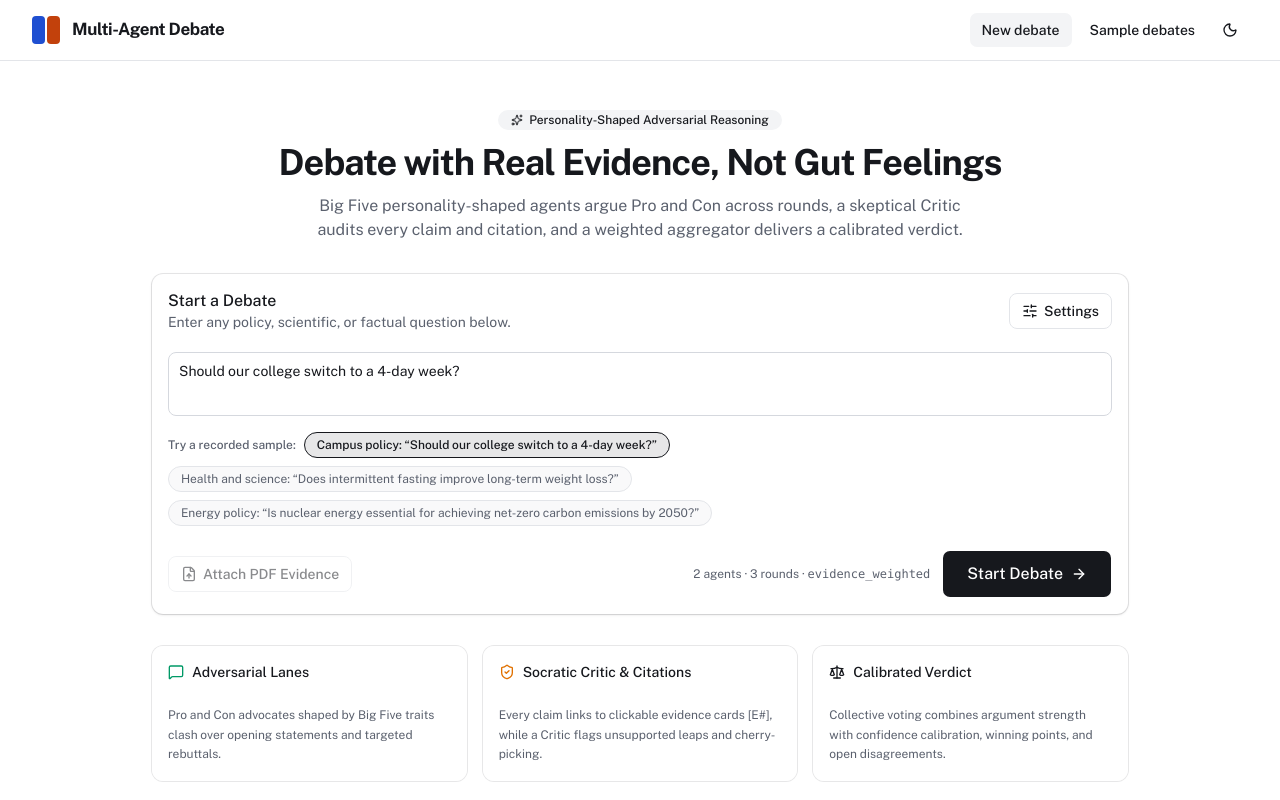
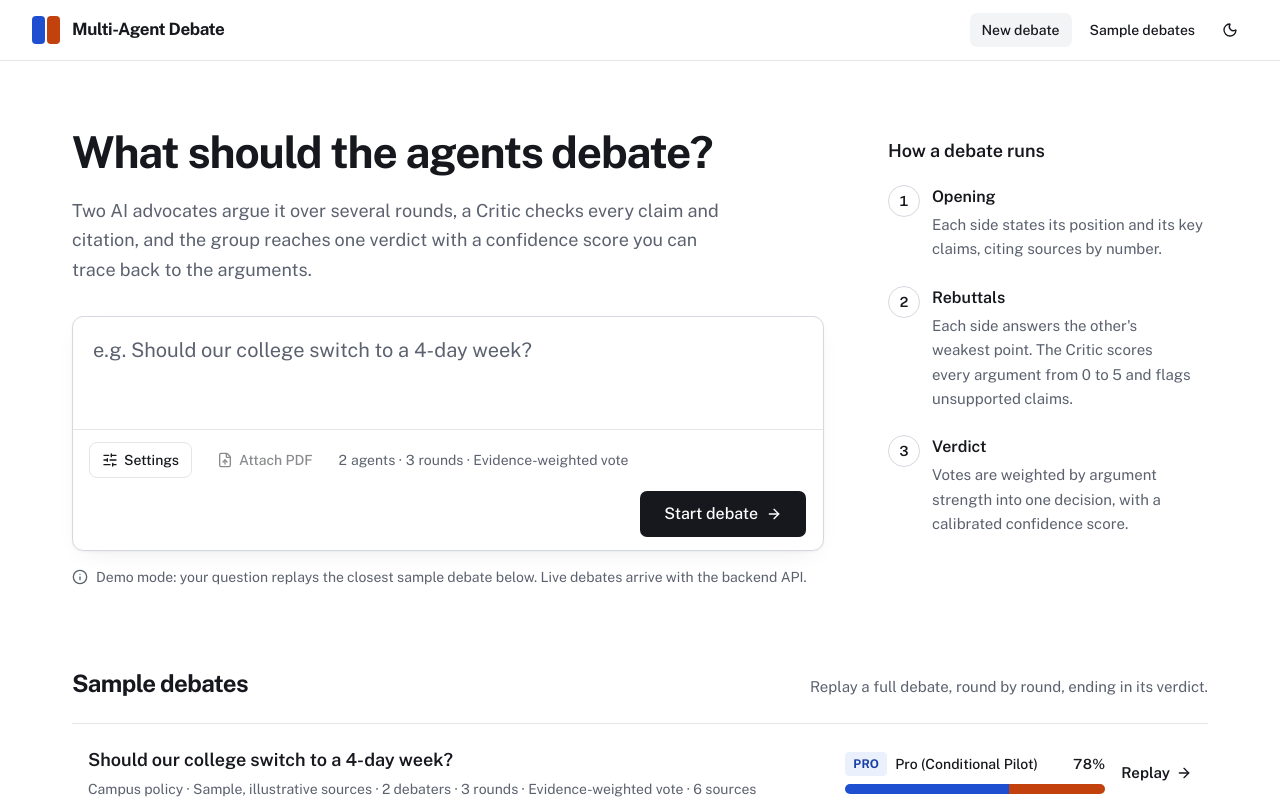
Before and after one commit to AdityaKrishnamurthy/Multi-Agent-Debate, a Next.js app in the folder frontend/: page / in a window 1280 px wide. Shown: the top 800 px of the page. Built offline with nearby package versions, Linux system fonts and the light colour scheme.

Commit message:
Redesign the home page and sample debate list

```diff
--- a/frontend/app/page.tsx
+++ b/frontend/app/page.tsx
@@ -1,24 +1,10 @@
 "use client";
 
 import { useState } from "react";
+import Link from "next/link";
 import { useRouter } from "next/navigation";
-import {
-  ArrowRight,
-  FileUp,
-  MessageSquare,
-  Scale,
-  ShieldCheck,
-  Sparkles,
-} from "lucide-react";
-import { Badge } from "@/components/ui/badge";
+import { ArrowRight, FileUp, Info } from "lucide-react";
 import { Button } from "@/components/ui/button";
-import {
-  Card,
-  CardContent,
-  CardDescription,
-  CardHeader,
-  CardTitle,
-} from "@/components/ui/card";
 import { Textarea } from "@/components/ui/textarea";
 import {
   Tooltip,
@@ -29,26 +15,53 @@ import {
   SettingsDrawer,
   type DebateSettings,
 } from "@/components/debate/SettingsDrawer";
-import { SAMPLE_QUESTIONS, matchMockDebateId } from "@/lib/mock-debates";
+import { SideTag } from "@/components/debate/SideTag";
+import { VoteSplitBar } from "@/components/debate/VoteSplitBar";
+import {
+  MOCK_DEBATES,
+  SAMPLE_QUESTIONS,
+  matchMockDebateId,
+} from "@/lib/mock-debates";
+import {
+  aggregationLabel,
+  debaters,
+  pct,
+  splitDecision,
+  verdictSide,
+} from "@/lib/debate-display";
 
 const DEFAULT_SETTINGS: DebateSettings = {
   numAgents: 2,
   rounds: 3,
-  model: "llama-3.3-70b-versatile",
+  model: "openai/gpt-oss-120b",
   aggregation: "evidence_weighted",
   personalities: ["Extraversion (Assertive)", "Conscientiousness (Scholar)"],
 };
 
+const STEPS = [
+  {
+    title: "Opening",
+    body: "Each side states its position and its key claims, citing sources by number.",
+  },
+  {
+    title: "Rebuttals",
+    body: "Each side answers the other's weakest point. The Critic scores every argument from 0 to 5 and flags unsupported claims.",
+  },
+  {
+    title: "Verdict",
+    body: "Votes are weighted by argument strength into one decision, with a calibrated confidence score.",
+  },
+];
+
 export default function HomePage() {
   const router = useRouter();
-  const [question, setQuestion] = useState(SAMPLE_QUESTIONS[0].question);
+  const [question, setQuestion] = useState("");
   const [settings, setSettings] = useState<DebateSettings>(DEFAULT_SETTINGS);
 
   const handleStart = (e: React.FormEvent) => {
     e.preventDefault();
     const trimmed = question.trim() || SAMPLE_QUESTIONS[0].question;
     const sampleId = matchMockDebateId(trimmed);
-
     const params = new URLSearchParams({
       demo: "1",
       q: trimmed,
@@ -58,146 +71,165 @@ export default function HomePage() {
       agg: settings.aggregation,
       personalities: settings.personalities.join("|"),
     });
-
     router.push(`/debate/${sampleId}?${params.toString()}`);
   };
 
   return (
-    <div className="mx-auto flex w-full max-w-5xl flex-col gap-8 px-4 py-8 sm:px-6 sm:py-12">
-      <section className="space-y-3 text-center">
-        <Badge variant="secondary" className="gap-1.5 px-3 py-1">
-          <Sparkles className="size-3.5 text-primary" />
-          Personality-Shaped Adversarial Reasoning
-        </Badge>
-        <h1 className="text-3xl font-bold tracking-tight sm:text-4xl">
-          Debate with Real Evidence, Not Gut Feelings
-        </h1>
-        <p className="mx-auto max-w-2xl text-sm sm:text-base text-muted-foreground">
-          Big Five personality-shaped agents argue Pro and Con across rounds, a
-          skeptical Critic audits every claim and citation, and a weighted
-          aggregator delivers a calibrated verdict.
-        </p>
-      </section>
+    <div className="mx-auto w-full max-w-[1200px] px-4 pb-24 pt-10 sm:px-8 sm:pt-16">
+      <div className="grid grid-cols-1 gap-12 lg:grid-cols-[minmax(0,1fr)_320px] lg:gap-16">
+        <section aria-labelledby="start-heading">
+          <h1
+            id="start-heading"
+            className="text-[2rem] font-bold leading-tight tracking-tight sm:text-[2.75rem]"
+          >
+            What should the agents debate?
+          </h1>
+          <p className="mt-4 max-w-[60ch] text-lg leading-relaxed text-muted-foreground">
+            Two AI advocates argue it over several rounds, a Critic checks every
+            claim and citation, and the group reaches one verdict with a
+            confidence score you can trace back to the arguments.
+          </p>
 
-      <Card className="shadow-sm">
-        <CardHeader>
-          <div className="flex flex-wrap items-center justify-between gap-2">
-            <div>
-              <CardTitle>Start a Debate</CardTitle>
-              <CardDescription>
-                Enter any policy, scientific, or factual question below.
-              </CardDescription>
-            </div>
-            <SettingsDrawer settings={settings} onChange={setSettings} />
-          </div>
-        </CardHeader>
-
-        <CardContent>
-          <form onSubmit={handleStart} className="space-y-4">
+          <form
+            onSubmit={handleStart}
+            className="mt-8 rounded-xl border border-input bg-card shadow-[0_1px_2px_rgba(22,24,29,0.04),0_8px_24px_-12px_rgba(22,24,29,0.12)] focus-within:border-pro"
+          >
+            <label htmlFor="question" className="sr-only">
+              Debate question
+            </label>
             <Textarea
+              id="question"
               value={question}
               onChange={(e) => setQuestion(e.target.value)}
-              placeholder="e.g., Should our college switch to a 4-day week?"
+              placeholder="e.g. Should our college switch to a 4-day week?"
               rows={3}
-              className="resize-none text-base"
-              aria-label="Debate question"
+              className="min-h-28 resize-none border-0 bg-transparent px-5 pt-5 text-xl leading-snug shadow-none focus-visible:ring-0 dark:bg-transparent md:text-xl"
             />
-
-            <div className="flex flex-wrap items-center gap-2">
-              <span className="text-xs font-medium text-muted-foreground">
-                Try a recorded sample:
-              </span>
-              {SAMPLE_QUESTIONS.map((sample) => (
-                <button
-                  key={sample.id}
-                  type="button"
-                  onClick={() => setQuestion(sample.question)}
-                  className={`rounded-full border px-3 py-1 text-xs transition-colors cursor-pointer ${
-                    question.trim() === sample.question
-                      ? "border-primary bg-primary/10 text-primary font-medium"
-                      : "bg-muted/50 text-muted-foreground hover:bg-muted hover:text-foreground"
-                  }`}
-                >
-                  {sample.tag}: &ldquo;{sample.question}&rdquo;
-                </button>
-              ))}
-            </div>
-
-            <div className="flex flex-wrap items-center justify-between gap-3 pt-2">
+            <div className="flex flex-wrap items-center gap-3 border-t border-rule px-4 py-3">
+              <SettingsDrawer settings={settings} onChange={setSettings} />
               <Tooltip>
                 <TooltipTrigger
                   render={
-                    <span tabIndex={0} className="inline-flex">
-                      <Button
-                        type="button"
-                        variant="outline"
-                        size="sm"
-                        disabled
-                        className="gap-1.5"
-                      >
-                        <FileUp className="size-4" />
-                        Attach PDF Evidence
+                    <span tabIndex={0} className="inline-flex rounded-lg">
+                      <Button type="button" variant="ghost" size="sm" disabled>
+                        <FileUp />
+                        Attach PDF
                       </Button>
                     </span>
                   }
                 />
-                <TooltipContent>Coming in Phase 2</TooltipContent>
+                <TooltipContent>PDF evidence arrives in Phase 2</TooltipContent>
               </Tooltip>
-
-              <div className="flex items-center gap-3">
-                <span className="hidden sm:inline text-xs text-muted-foreground">
-                  {settings.numAgents} agents · {settings.rounds} rounds ·{" "}
-                  <span className="font-mono">{settings.aggregation}</span>
-                </span>
-                <Button type="submit" size="lg" className="gap-2">
-                  Start Debate
-                  <ArrowRight className="size-4" />
-                </Button>
-              </div>
+              <span className="tabular hidden min-w-0 truncate text-sm text-muted-foreground xl:inline">
+                {settings.numAgents} agents · {settings.rounds} rounds ·{" "}
+                {aggregationLabel(settings.aggregation)}
+              </span>
+              <Button type="submit" size="lg" className="ml-auto">
+                Start debate
+                <ArrowRight />
+              </Button>
             </div>
           </form>
-        </CardContent>
-      </Card>
 
-      <section className="grid grid-cols-1 gap-4 sm:grid-cols-3">
-        <Card className="bg-card/60">
-          <CardHeader className="pb-2">
-            <CardTitle className="flex items-center gap-2 text-sm">
-              <MessageSquare className="size-4 text-emerald-600 dark:text-emerald-400" />
-              Adversarial Lanes
-            </CardTitle>
-          </CardHeader>
-          <CardContent className="text-xs leading-relaxed text-muted-foreground">
-            Pro and Con advocates shaped by Big Five traits clash over opening
-            statements and targeted rebuttals.
-          </CardContent>
-        </Card>
+          <p className="mt-4 flex items-start gap-2 text-sm text-muted-foreground">
+            <Info className="mt-0.5 size-4 shrink-0" />
+            Demo mode: your question replays the closest sample debate below.
+            Live debates arrive with the backend API.
+          </p>
+        </section>
 
-        <Card className="bg-card/60">
-          <CardHeader className="pb-2">
-            <CardTitle className="flex items-center gap-2 text-sm">
-              <ShieldCheck className="size-4 text-amber-600 dark:text-amber-400" />
-              Socratic Critic &amp; Citations
-            </CardTitle>
-          </CardHeader>
-          <CardContent className="text-xs leading-relaxed text-muted-foreground">
-            Every claim links to clickable evidence cards [E#], while a Critic
-            flags unsupported leaps and cherry-picking.
-          </CardContent>
-        </Card>
+        <aside aria-labelledby="how-heading" className="lg:pt-3">
+          <h2 id="how-heading" className="text-lg font-semibold">
+            How a debate runs
+          </h2>
+          <ol className="mt-5 space-y-6">
+            {STEPS.map((step, idx) => (
+              <li key={step.title} className="grid grid-cols-[2rem_1fr] gap-3">
+                <span className="tabular flex size-8 items-center justify-center rounded-full border border-input text-sm font-semibold">
+                  {idx + 1}
+                </span>
+                <div>
+                  <h3 className="font-semibold">{step.title}</h3>
+                  <p className="mt-1 text-[15px] leading-relaxed text-muted-foreground">
+                    {step.body}
+                  </p>
+                </div>
+              </li>
+            ))}
+          </ol>
+        </aside>
+      </div>
 
-        <Card className="bg-card/60">
-          <CardHeader className="pb-2">
-            <CardTitle className="flex items-center gap-2 text-sm">
-              <Scale className="size-4 text-primary" />
-              Calibrated Verdict
-            </CardTitle>
-          </CardHeader>
-          <CardContent className="text-xs leading-relaxed text-muted-foreground">
-            Collective voting combines argument strength with confidence
-            calibration, winning points, and open disagreements.
-          </CardContent>
-        </Card>
+      <section
+        id="samples"
+        aria-labelledby="samples-heading"
+        className="mt-20 scroll-mt-24"
+      >
+        <div className="flex flex-wrap items-end justify-between gap-2">
+          <h2
+            id="samples-heading"
+            className="text-2xl font-bold tracking-tight"
+          >
+            Sample debates
+          </h2>
+          <p className="text-[15px] text-muted-foreground">
+            Replay a full debate, round by round, ending in its verdict.
+          </p>
+        </div>
+
+        <ul className="mt-6 divide-y divide-rule border-y border-rule">
+          {SAMPLE_QUESTIONS.map((sample) => {
+            const d = MOCK_DEBATES[sample.id];
+            const verdict = d.verdict;
+            const side = verdict ? verdictSide(verdict) : "draw";
+            const ruling = verdict
+              ? splitDecision(verdict.decision).ruling
+              : "";
+            return (
+              <li key={sample.id}>
+                <Link
+                  href={`/debate/${sample.id}?demo=1`}
+                  className="group grid grid-cols-1 items-center gap-4 rounded-md px-2 py-6 transition-colors hover:bg-panel sm:px-4 md:grid-cols-[minmax(0,1fr)_260px_auto]"
+                >
+                  <div className="min-w-0">
+                    <p className="text-lg font-semibold leading-snug group-hover:underline">
+                      {d.question}
+                    </p>
+                    <p className="mt-1.5 text-sm text-muted-foreground">
+                      {sample.tag} ·{" "}
+                      {sample.origin === "real"
+                        ? "Real Groq run"
+                        : "Sample, illustrative sources"}{" "}
+                      · {debaters(d).length} debaters · {d.rounds.length} rounds
+                      · {aggregationLabel(d.config.aggregation)}
+                      {d.evidence.length > 0
+                        ? ` · ${d.evidence.length} sources`
+                        : " · no sources"}
+                    </p>
+                  </div>
+                  {verdict && (
+                    <div className="space-y-2">
+                      <div className="flex items-center justify-between gap-2 text-sm">
+                        <span className="flex min-w-0 items-center gap-2">
+                          <SideTag side={side} />
+                          <span className="truncate font-medium">{ruling}</span>
+                        </span>
+                        <span className="tabular shrink-0 font-semibold">
+                          {pct(verdict.confidence)}
+                        </span>
+                      </div>
+                      <VoteSplitBar verdict={verdict} />
+                    </div>
+                  )}
+                  <span className="hidden items-center gap-1.5 text-[15px] font-semibold md:inline-flex">
+                    Replay
+                    <ArrowRight className="size-4 transition-transform group-hover:translate-x-0.5" />
+                  </span>
+                </Link>
+              </li>
+            );
+          })}
+        </ul>
       </section>
     </div>
   );
```
